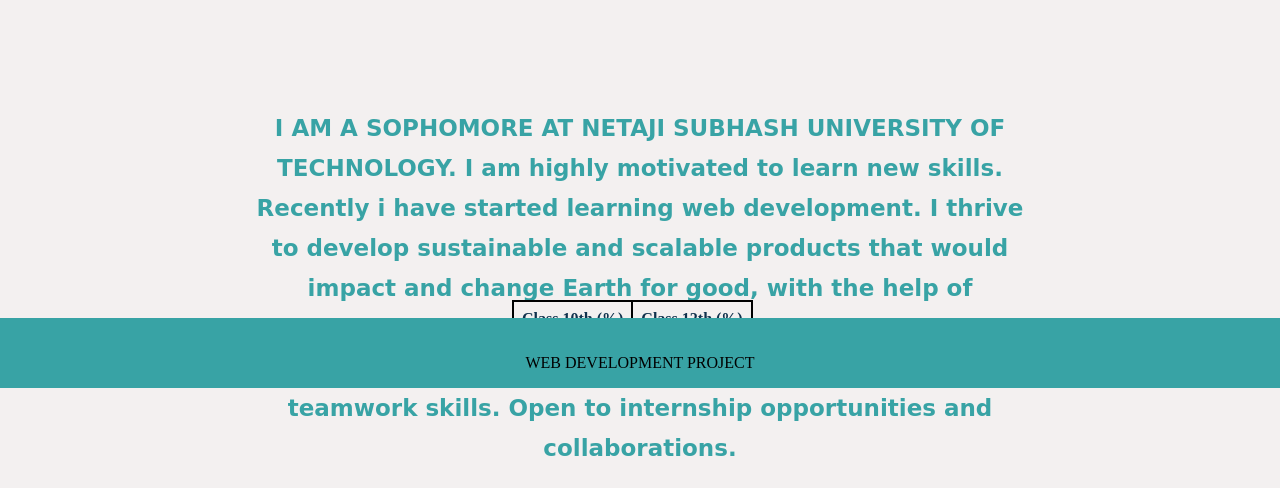
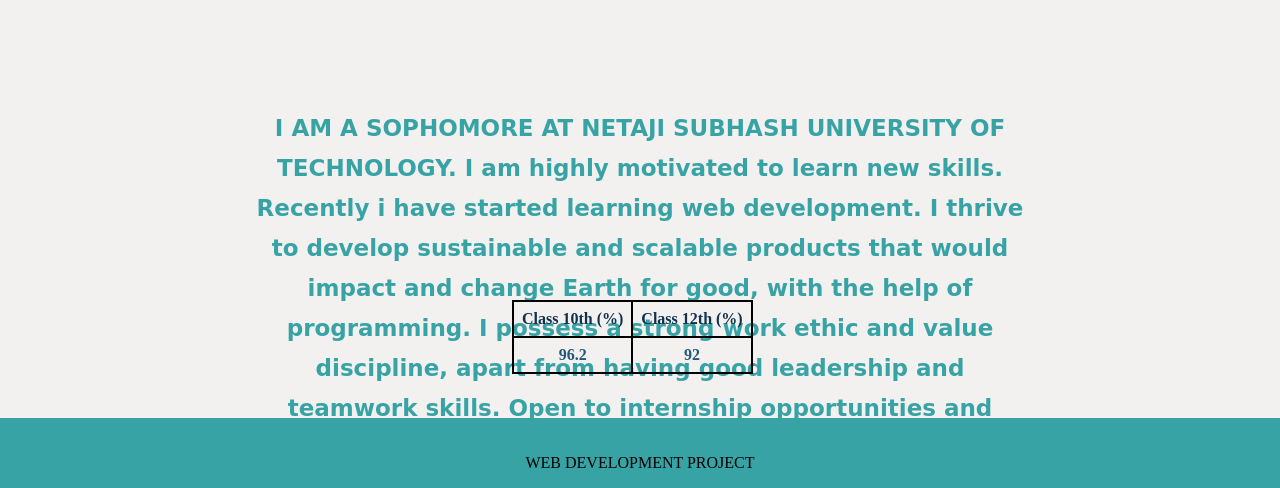
Before and after one commit to Sohamk27/PORTFOLIO, a plain HTML site: page index.html in a window 1280 px wide. Shown: the part 482-970 px from the top of the page. Drawn offline with Linux system fonts and the light colour scheme; a web font is replaced by a local one.

Commit message:
Update style.css

```diff
--- a/css/style.css
+++ b/css/style.css
@@ -476,7 +476,7 @@ hr
     margin: 0;
     width: 100%;
     position: absolute;
-    top: 800px;
+    top: 900px;
 }
 #marks
 {
```
